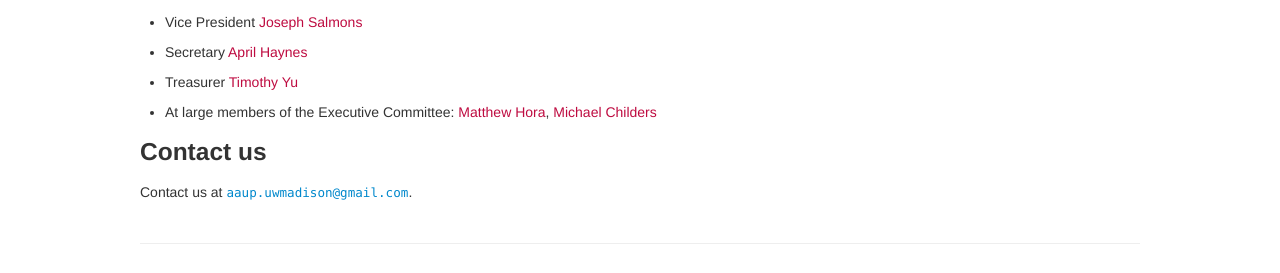
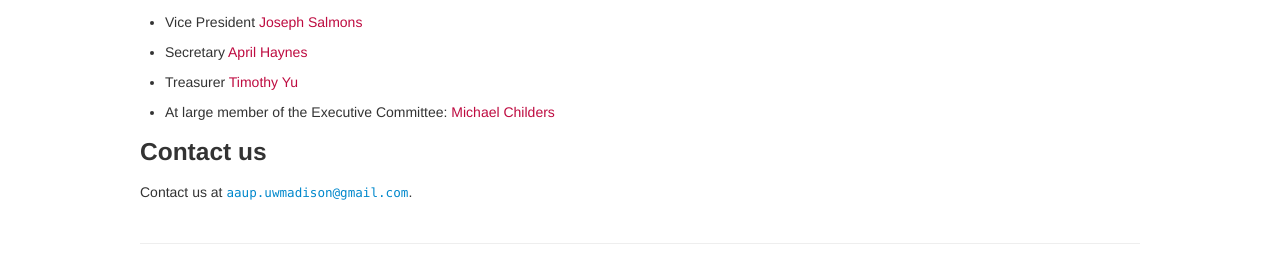
Before and after one commit to aaupmadison/aaupmadison.github.io, a Jekyll site: the page built from about.md, in a window 1280 px wide. Shown: the part 270-543 px from the top of the page. Built offline with Jekyll 4.4.1, drawn with Linux system fonts in a browser that asks for light colours.

Commit message:
Remove Matthew Hora from "about" page, as he stepped down from board

```diff
--- a/about.md
+++ b/about.md
@@ -18,7 +18,7 @@ academic staff that promotes academic freedom and shared governance.
 
 - Treasurer [Timothy Yu](https://english.wisc.edu/staff/yu-timothy/)
 
-- At large members of the Executive Committee: [Matthew Hora](https://eps.education.wisc.edu/fac-staff/hora-matthew/),
+- At large member of the Executive Committee:
 [Michael Childers](https://schoolforworkers.wisc.edu/michael-childers/)
 
 ### Contact us
```
